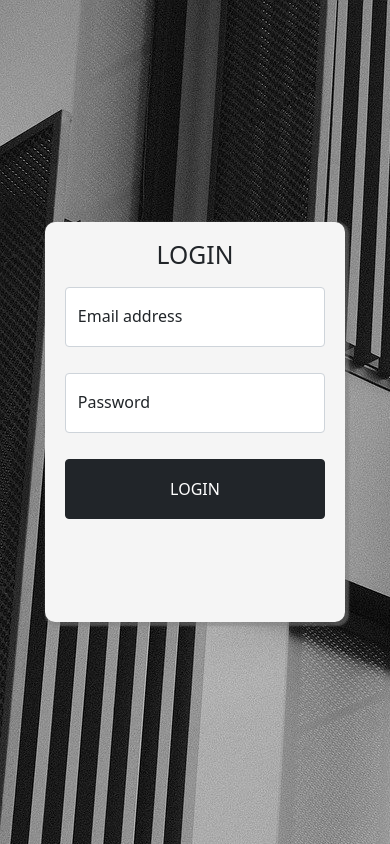
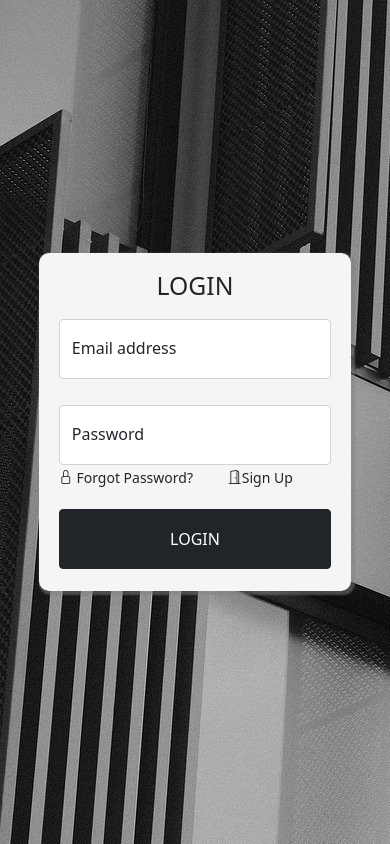
Before and after one commit to PenguinCard/app, a React app: page /app/login in a window 390 px wide. Before the commit this address led to /login. Built offline with nearby package versions, Linux system fonts and the light colour scheme.

Commit message:
loginForm 반응형 작업

```diff
--- a/index.html
+++ b/index.html
@@ -2,6 +2,7 @@
 <html lang="en">
 <head>
     <meta charset="UTF-8">
+    <meta name="viewport" content="width=device-width, initial-scale=1.0"/>
     <title>Title</title>
 </head>
 <body>
--- a/src/App.tsx
+++ b/src/App.tsx
@@ -29,7 +29,7 @@ function App () {
     const user = useSelector<RootState>(state => state.user) as User
 
     useEffect(() => {
-        if (!user || !user.access_token){ navigate("/login") }
+        if (!user || !user.access_token){ navigate("app/login") }
         },[user.access_token])
 
     return (
@@ -42,12 +42,12 @@ function App () {
                 </div>
             }
             <Routes>
-                <Route path="/login" element={<LoginForm />}/>
-                <Route path="/home" element={<h1>HOME</h1>}/>
-                <Route path="dropdown">
+                <Route path="app/login" element={<LoginForm />}/>
+                <Route path="app/home" element={<h1>HOME</h1>}/>
+                <Route path="app/dropdown">
                     <Route path="action" element={<h1>action</h1>}/>
                 </Route>
-                <Route path="/" element={
+                <Route path="app/" element={
                     <div className="row container pt-2">
                         <div className="col">
                             <button type="button" className="btn btn-dark" onClick={() => dispatch(increment())}>INCREASE</button>
--- a/src/components/LoginForm.tsx
+++ b/src/components/LoginForm.tsx
@@ -1,6 +1,12 @@
 import * as React from 'react';
 
+import { useState } from "react";
+
 function LoginForm() {
+
+    const [userID, setUserID] = useState<string>('')
+    const [userPW, setUserPW] = useState<string>('')
+
     return (
         <div className="loginBackGround">
             <div className="loginFormStyle">
@@ -17,26 +23,47 @@ function LoginForm() {
                                    id="floatingInput"
                                    placeholder="name@example.com"
                                    style={{ height: "60px"}}
+                                   value={userID}
+                                   onChange={e => setUserID(e.currentTarget.value)}
                             />
                             <label htmlFor="floatingInput">Email address</label>
                         </div>
                     </div>
                 </div>
-                <div className="row" style={{ margin: "10px 0"}}>
+                <div className="row" style={{ margin: "10px 0 4px"}}>
                     <div className="col">
                         <div className="form-floating mb-3">
                             <input type="password"
                                    className="form-control"
                                    id="floatingPassword"
                                    placeholder="Password"
-                                   style={{ height: "60px"}}/>
-                                <label htmlFor="floatingPassword">Password</label>
+                                   style={{ height: "60px"}}
+                                   value={userPW}
+                                   onChange={e => setUserPW(e.currentTarget.value)}
+                            />
+                            <label htmlFor="floatingPassword">Password</label>
+                            <div className="row">
+                                <div className="col">
+                                    <span className="float-start" style={{ "width": "145px"}}>
+                                        <small>
+                                            <i className="bi bi-lock"></i>&nbsp;Forgot Password?
+                                        </small>
+                                    </span>
+                                </div>
+                                <div className="col">
+                                    <span style={{ "width": "80px"}}>
+                                        <small>
+                                            <i className="bi bi-door-open"></i>Sign Up
+                                        </small>
+                                    </span>
+                                </div>
+                            </div>
                         </div>
                     </div>
                 </div>
-                <div className="row" style={{ margin: "10px 0"}}>
+                <div className="row" style={{ margin: "2px 0"}}>
                     <div className="col">
-                        <button type="button" className="btn btn-dark mb-3" style={{ width: "100%", height: "60px" }}>LOGIN</button>
+                        <button type="button" className="btn btn-dark mb-3 w-100" style={{ height: "60px" }}>LOGIN</button>
                     </div>
                 </div>
             </div>
--- a/src/css/App.css
+++ b/src/css/App.css
@@ -10,12 +10,31 @@
 .loginFormStyle {
     padding: 2%;
     vertical-align: middle;
-    min-width: 300px;
-    min-height: 400px;
-    width: 30%;
-    height: 45%;
+    width: 450px;
+    height: 390px;
     background: whitesmoke;
     z-index: 9999;
     border-radius: 10px;
     box-shadow: 2px 2px 2px 2px rgba(128, 128, 128, 0.5);
 }
+
+@media ( max-width: 768px ) and  ( max-height: 900px ) {
+    .loginFormStyle {
+        width: 80%;
+        height: 40%;
+    }
+}
+
+@media ( max-width: 768px ) and  ( max-height: 800px ) {
+    .loginFormStyle {
+        width: 80%;
+        height: 50%;
+    }
+}
+
+@media ( max-width: 300px ) and  ( max-height: 700px ) {
+    .loginFormStyle {
+        width: 80%;
+        height: 55%;
+    }
+}
```
Also changed, not shown: 2 other files (tests, documents, lock files or other folders).
